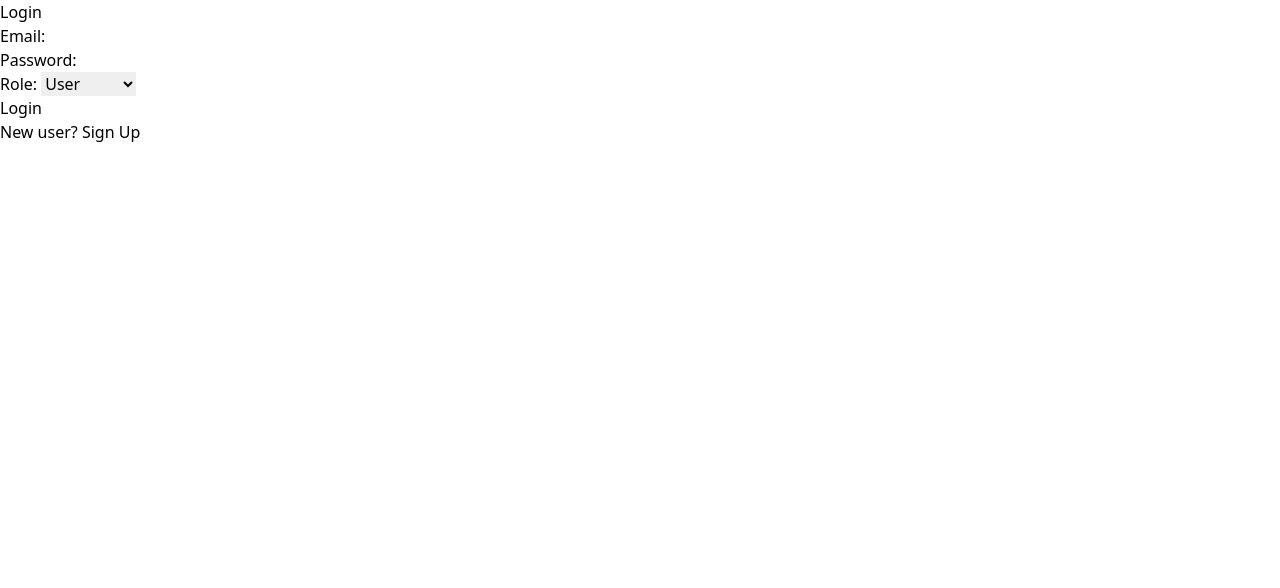
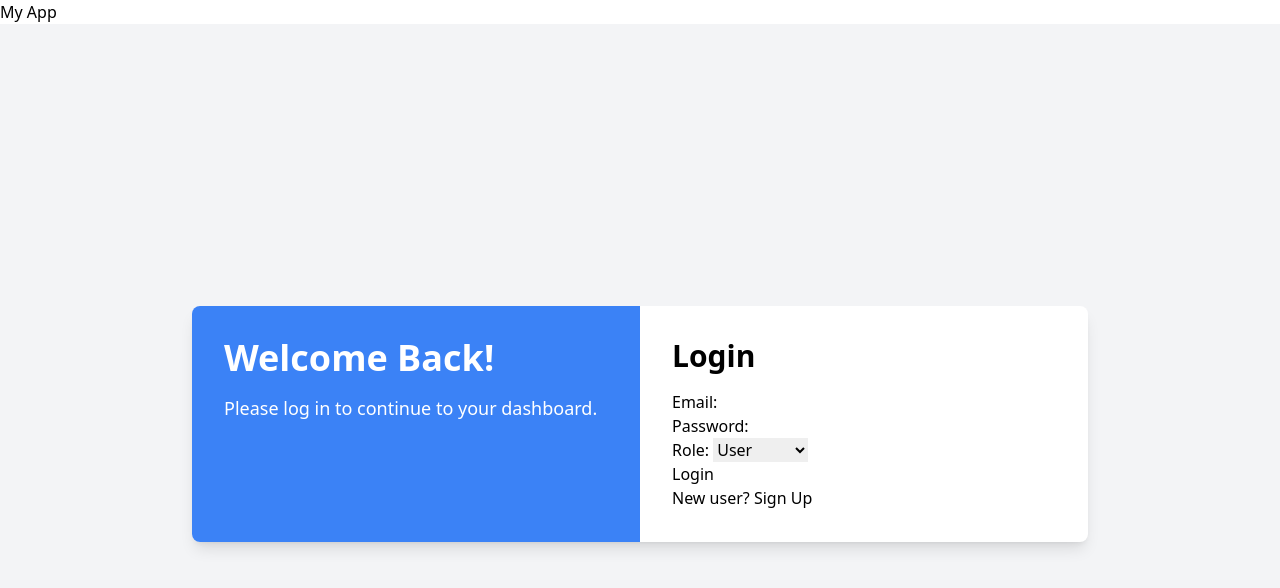
Before and after one commit to Lisha183/My-quiz--app, a React (Vite) app: page / in a window 1280 px wide. Shown: the top 588 px of the page. Built offline with nearby package versions, Linux system fonts and the light colour scheme.

Commit message:
Refactor Login component and update App.jsx for user authentication and role management

```diff
--- a/src/App.jsx
+++ b/src/App.jsx
@@ -1,16 +1,28 @@
 import { BrowserRouter as Router } from 'react-router-dom';
-import Login from './components/login';
+import Login from './components/Login';
+import { useState } from 'react';
 
 
 
 function App() {
-  return (
-  <Router>
-    <Login />
-  </Router>
+  const [user, setUser] = useState(null);
+  const [userRole, setUserRole] = useState(null);
 
 
-  );
-}
+  console.log('Current user role:', userRole);
+
+  return (
+    <div>
+    <h1>My App</h1>
+    <Login setUser={setUser} setUserRole={setUserRole} />
+    {user && (
+      <div>
+        <p>Welcome, {user.email}</p>
+        <p>Role: {userRole}</p>
+      </div>
+    )}
+  </div>
+);
+};
 
 export default App;
--- a/src/components/Login.jsx
+++ b/src/components/Login.jsx
@@ -1,53 +1,28 @@
+
+
 import { useState } from "react";
 import { auth } from "/config/firebase";
 import { createUserWithEmailAndPassword, signInWithEmailAndPassword } from "firebase/auth";
 
-const Login = ({ setUser, setUserRole }) => {
+const login = ({ setUser, setUserRole }) => {
   const [email, setEmail] = useState("");
   const [password, setPassword] = useState("");
   const [role, setRole] = useState("user");
   const [isNewUser, setIsNewUser] = useState(false);
 
+  console.log("Rendering Login Component"); // Check if this appears in the console
+
   const handleSubmit = async (e) => {
     e.preventDefault();
-
     try {
       let userCredential;
       if (isNewUser) {
         userCredential = await createUserWithEmailAndPassword(auth, email, password);
-
-        await addDoc(collection(db, "users"), {
-            uid: userCredential.user.uid,
-            name: name,
-            email: email,
-            role: role,
-            createdAt: new Date().toISOString()
-          });
-
-          setUserRole(role);
-          setUser(userCredential.user);
-          navigate(`/${role}s`);
-
       } else {
-
         userCredential = await signInWithEmailAndPassword(auth, email, password);
-
-
-        const usersRef = collection(db, "users");
-        const q = query(usersRef, where("uid", "==", userCredential.user.uid));
-        const querySnapshot = await getDocs(q);
       }
-
-    if (!querySnapshot.empty) {
-        const userData = querySnapshot.docs[0].data();
-        setUserRole(userData.role);
-        setUser(userCredential.user);
-        navigate(`/${userData.role}s`);
-      } else {
-        console.error("No user data found");
-        setUserRole("");
-      }
-
+      setUser(userCredential.user);
+      setUserRole(role);
     } catch (error) {
       console.error("Error during authentication", error);
       alert(error.message);
@@ -55,8 +30,17 @@ const Login = ({ setUser, setUserRole }) => {
   };
 
   return (
-    <div>
-      <h2>{isNewUser ? "Sign Up" : "Login"}</h2>
+    <div className="min-h-screen flex items-center justify-center bg-gray-100" >
+       <div className="flex w-full max-w-4xl bg-white shadow-lg rounded-lg overflow-hidden">
+
+        {/* Left side: Welcome message */}
+        <div className="hidden lg:block w-1/2 bg-blue-500 text-white p-8">
+          <h2 className="text-4xl font-semibold">Welcome Back!</h2>
+          <p className="mt-4 text-lg">Please log in to continue to your dashboard.</p>
+        </div>
+
+        <div className="w-full lg:w-1/2 p-8">
+      <h2  className="text-3xl font-bold mb-4">{isNewUser ? "Sign Up" : "Login"}</h2>
       <form onSubmit={handleSubmit}>
         <div>
           <label>Email: </label>
@@ -77,7 +61,7 @@ const Login = ({ setUser, setUserRole }) => {
         <div>
           <label>Role: </label>
           <select value={role} onChange={(e) => setRole(e.target.value)}>
-            <option value="employee">User</option>
+            <option value="user">User</option>
             <option value="employer">Instructor</option>
           </select>
         </div>
@@ -89,7 +73,10 @@ const Login = ({ setUser, setUserRole }) => {
           {isNewUser ? "Login" : "Sign Up"}
         </button>
       </p>
+      </div>
+    </div>
     </div>
   );
 };
-export default Login;
+
+export default login;
```
